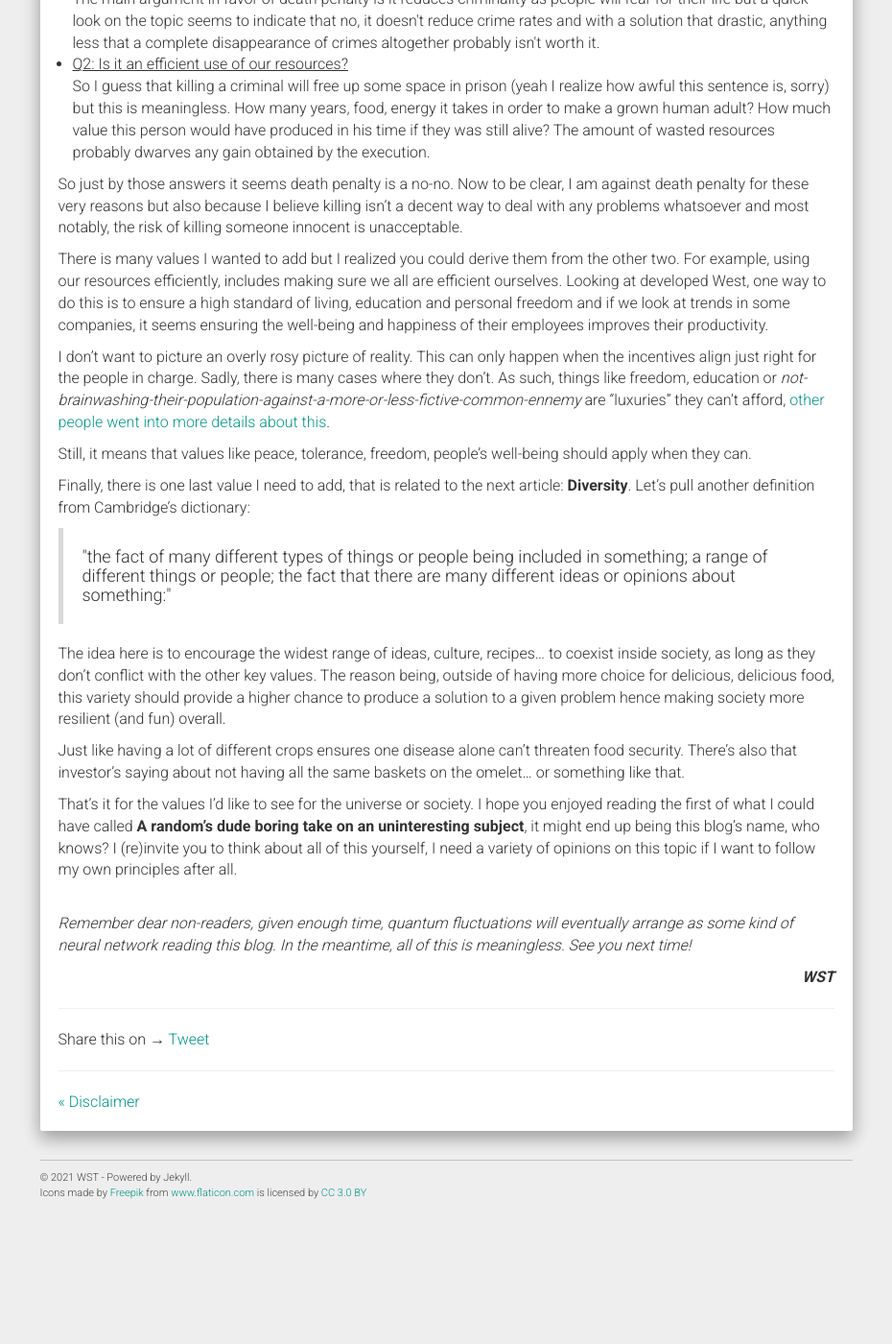
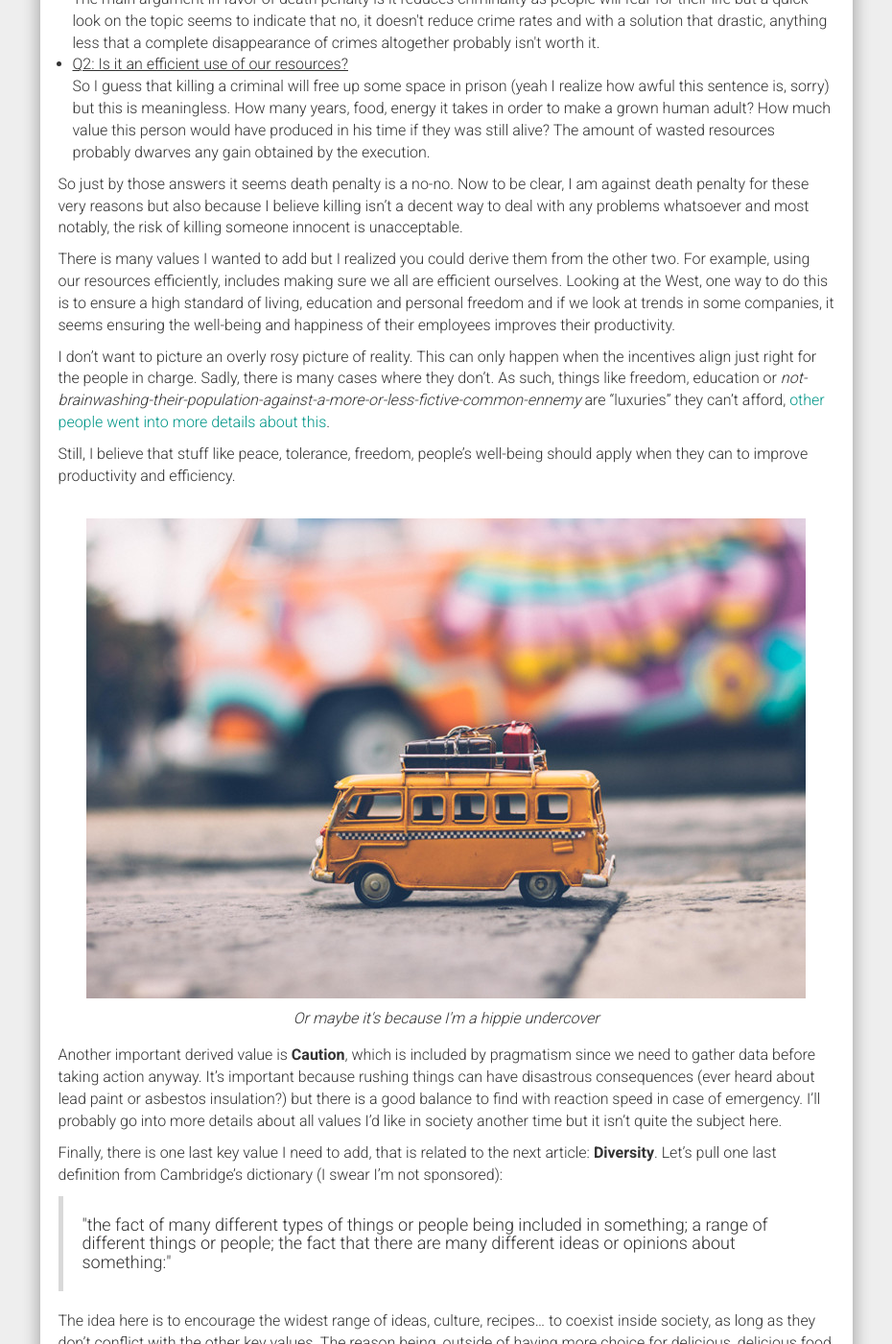
Before and after one commit to WanderingSpaceThinker/nonexistence, a Jekyll site: the page built from _posts/2021-02-20-Starting-point.md, in a window 1280 px wide and 1400 px high, scrolled down 3793 px. Shown: the whole window at 96% size, without its empty margins (321-1251 px from the left). Built offline with Jekyll 4.4.1, drawn with Linux system fonts in a browser that asks for light colours; nearby versions of some CDN libraries; comment, search, counter and statistics services are not loaded; before the commit the page ends 5055 px from its top, so only the background shows below that; some of the changed text lies outside the part shown.

Commit message:
chore: update post

```diff
--- a/_posts/2021-01-21-Starting-point.md
+++ b/_posts/2021-02-20-Starting-point.md
@@ -1,9 +1,13 @@
 ---
 layout: post
 title: "Starting Point"
-date:   2021-01-21
+date:   2021-02-20
 categories: thoughts
 icon: "fas fa-seedling"
+images:
+ - image_path: /static/posts_img/expl_prag.gif
+ - image_path: /static/posts_img/pragmacake.jpg
+ - image_path: /static/posts_img/undercover_hippie.jpg
 ---
 
 *Before we begin, please check the [disclaimer]({{site.baseurl}}/others/2021/01/21/Disclaimer.html)... Done already ? Alright, let's dive in.*
@@ -38,7 +42,7 @@ On the other side, you can also produce results but you need to be lucky. It's a
 
 What about theories, ideas or rules for which we cannot get data to prove or disprove, either because we don't know how or we don't have the capabilities (now or ever)? This is a big blind spot for this definition of pragmatism, so let me amend my first "universe value" that we will now call **Extreme Pragmatism** (explosions in the background).
 
-![explosion]({{ site.baseurl }}/static/posts_img/expl_prag.gif)
+![explosion]({{ site.baseurl }}{{ page.images[0].image_path }})
 <p class="legend">Epileptic beware.</p>
 
 Here's the updated definition:
@@ -57,7 +61,7 @@ I do have a counter-example though: [A Turkish head of state firm belief on inte
 
 The point is: it is bad on an individual level if a belief prevents them from making the good choice but when it's a person in charge of a company, a country it can be downright catastrophic and tragic since people dealing with the consequences often didn't take the decision themselves. This risk alone is, in my opinion, enough reason to push for pragmatism at every level of society.
 
-![cake]({{ site.baseurl }}/static/posts_img/pragmacake.jpg)
+![cake]({{ site.baseurl }}{{ page.images[1].image_path }})
 <p class="legend">Oh, looks like the cake is ready!</p>
 
 That's it for the first value so let's continue. We live in a world where resources are limited, whether it's our time alive, natural resources or energy, everything have a finite limit. Even our sun and all the other stars will eventually shine one last time before eternal darkness. That is if they're not already dead and we don't know yet thanks to special relativity.
@@ -86,13 +90,18 @@ So I guess that killing a criminal will free up some space in prison (yeah I rea
 
 So just by those answers it seems death penalty is a no-no. Now to be clear, I am against death penalty for these very reasons but also because I believe killing isn't a decent way to deal with any problems whatsoever and most notably, the risk of killing someone innocent is unacceptable.
 
-There is many values I wanted to add but I realized you could derive them from the other two. For example, using our resources efficiently, includes making sure we all are efficient ourselves. Looking at developed West, one way to do this is to ensure a high standard of living, education and personal freedom and if we look at trends in some companies, it seems ensuring the well-being and happiness of their employees improves their productivity.
+There is many values I wanted to add but I realized you could derive them from the other two. For example, using our resources efficiently, includes making sure we all are efficient ourselves. Looking at the West, one way to do this is to ensure a high standard of living, education and personal freedom and if we look at trends in some companies, it seems ensuring the well-being and happiness of their employees improves their productivity.
 
 I don't want to picture an overly rosy picture of reality. This can only happen when the incentives align just right for the people in charge. Sadly, there is many cases where they don't. As such, things like freedom, education or *not-brainwashing-their-population-against-a-more-or-less-fictive-common-ennemy* are "luxuries" they can't afford, [other people went into more details about this](https://www.youtube.com/watch?v=rStL7niR7gs).
 
-Still, it means that values like peace, tolerance, freedom, people's well-being should apply when they can.
+Still, I believe that stuff like peace, tolerance, freedom, people's well-being should apply when they can to improve productivity and efficiency.
 
-Finally, there is one last value I need to add, that is related to the next article: **Diversity**. Let's pull another definition from Cambridge's dictionary:
+![hippie]({{ site.baseurl }}{{ page.images[2].image_path }})
+<p class="legend">Or maybe it's because I'm a hippie undercover</p>
+
+Another important derived value is **Caution**, which is included by pragmatism since we need to gather data before taking action anyway. It's important because rushing things can have disastrous consequences (ever heard about lead paint or asbestos insulation?) but there is a good balance to find with reaction speed in case of emergency. I'll probably go into more details about all values I'd like in society another time but it isn't quite the subject here.
+
+Finally, there is one last key value I need to add, that is related to the next article: **Diversity**. Let's pull one last definition from Cambridge's dictionary (I swear I'm not sponsored):
 
 <blockquote><h4>"the fact of many different types of things or people being included in something; a range of different things or people; the fact that there are many different ideas or opinions about something:"</h4></blockquote>
 
@@ -100,4 +109,4 @@ The idea here is to encourage the widest range of ideas, culture, recipes... to
 
 Just like having a lot of different crops ensures one disease alone can't threaten food security. There's also that investor's saying about not having all the same baskets on the omelet... or something like that.
 
-That's it for the values I'd like to see for the universe or society. I hope you enjoyed reading the first of what I could have called **A random's dude boring take on an uninteresting subject**, it might end up being this blog's name, who knows? I (re)invite you to think about all of this yourself, I need a variety of opinions on this topic if I want to follow my own principles after all.
+That's it for the values I'd like to see for the universe or society. I hope you enjoyed reading the first of what I call **"A random dude's boring take on an uninteresting subject"**, which could have been this blog's name really. I (re)invite you to think about all of this yourself, I need a variety of opinions on this topic if I want to follow my own principles after all.
```
Also changed, not shown: static/posts_img/expl_prag.gif, static/posts_img/undercover_hippie.jpg (added).
